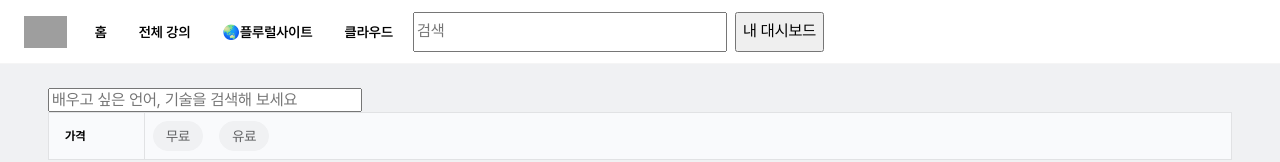
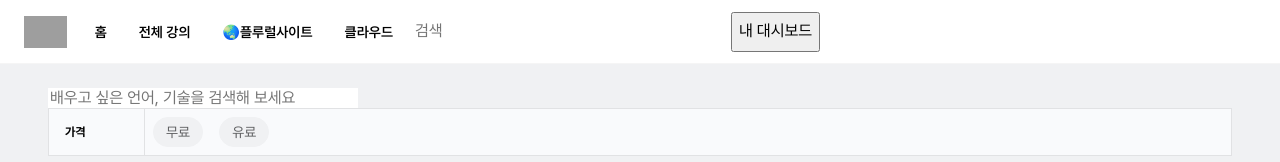
Before and after one commit to leekyuho114/elice-frontend-pa, a React (Create React App) app: page / in a window 1280 px wide. Shown: the top 162 px of the page. Built offline with nearby package versions, Linux system fonts and the light colour scheme; no server answers; grey boxes are pictures that could not be loaded.

Commit message:
feat: input default 값 초기화

```diff
--- a/src/styles/GlobalStyle.ts
+++ b/src/styles/GlobalStyle.ts
@@ -9,6 +9,11 @@
   body {
     background-color: #f0f1f3;
     font-family: Pretendard;
+  }
+  input {
+    appearance: none;
+    border: none;
+    outline: none;
   }
   /*custom scroll bar*/
   ::-webkit-scrollbar {
```
